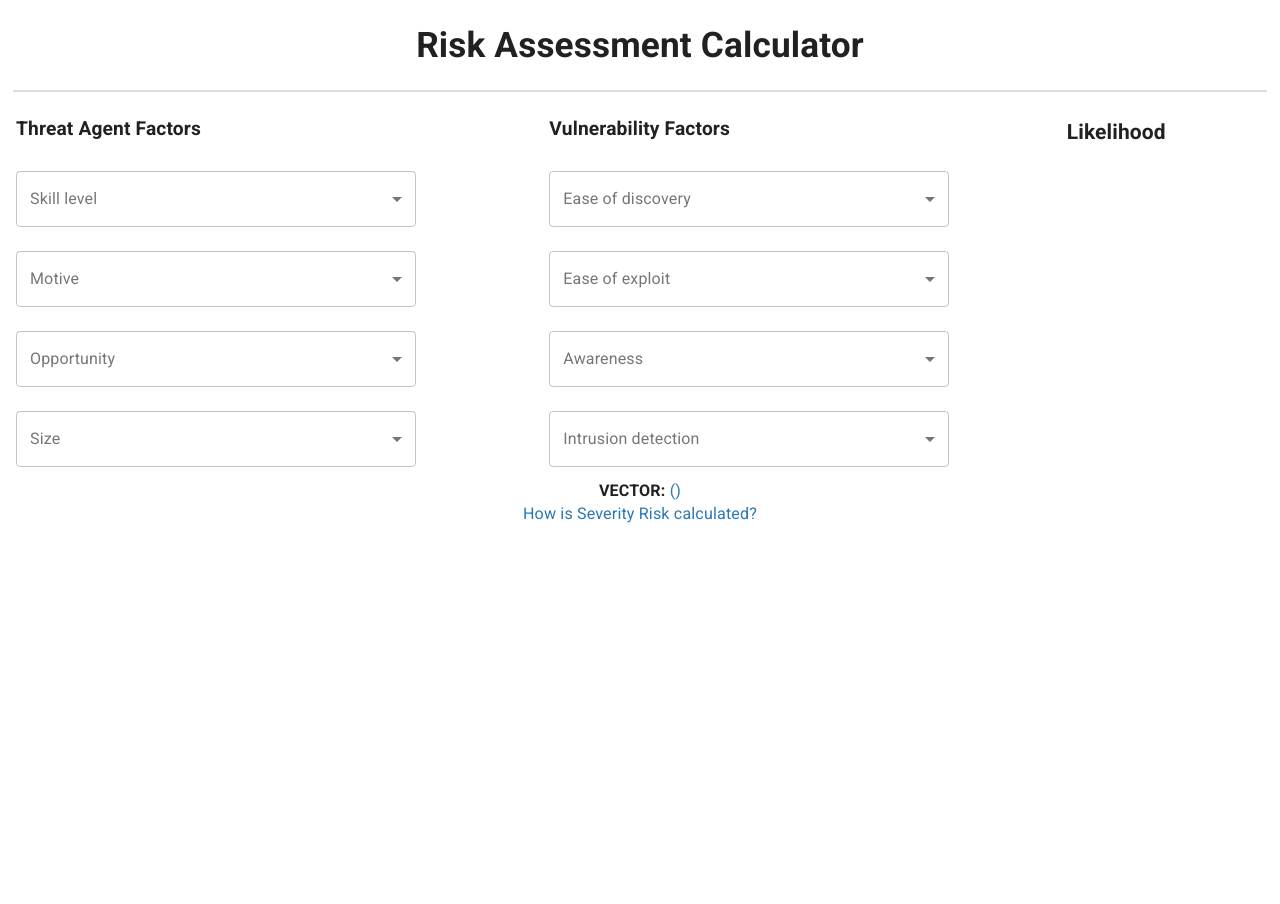
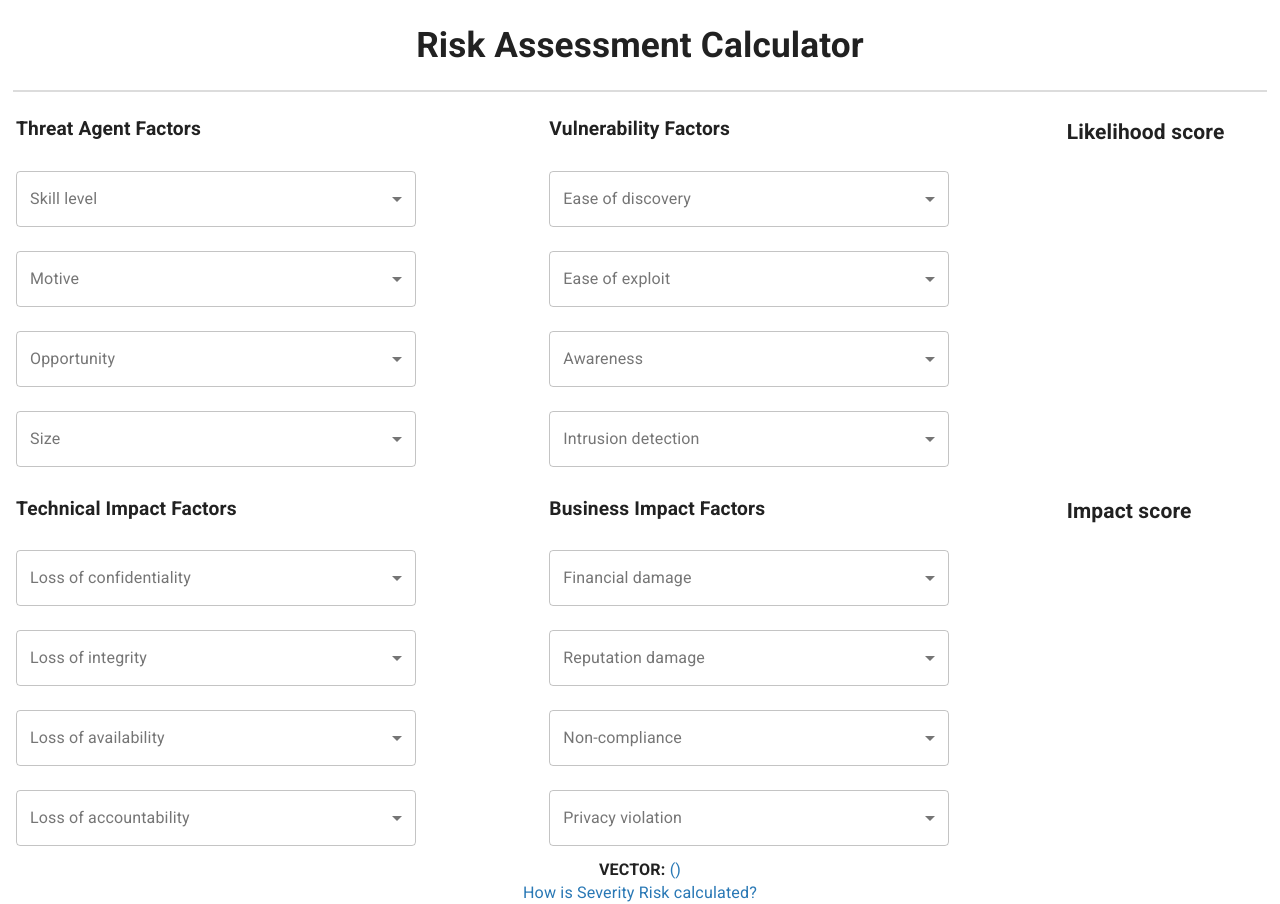
Before and after one commit to rajasoun/tdd-ts-jest-risk-calculator, a Next.js app: page / in a window 1280 px wide. Before the commit the page ends 800 px from the top, so only its background shows below. Built offline with nearby package versions, Linux system fonts and the light colour scheme.

Commit message:
ui update

```diff
--- a/src/data/risk-calculator.json
+++ b/src/data/risk-calculator.json
@@ -206,7 +206,209 @@
         },
         {
             "label": "Threat Agent Factors",
-            "gridSize": 2
+            "gridSize": 2,
+            "factorsName": "Likelihood"
+        },
+        {
+            "title": "Technical Impact Factors",
+            "gridSize": 5,
+            "select": [
+                {
+                    "name": "Loss of confidentiality",
+                    "id": "TMF_LC",
+                    "options": [
+                        {
+                            "name" : "Minimal non-sensitive data disclosed",
+                            "value" : 2
+                        },
+                        {
+                            "name" : "minimal critical data disclosed",
+                            "value" : 6
+                        },
+                        {
+                            "name" : "extensive non-sensitive data disclosed",
+                            "value" : 6
+                        },
+                        {
+                            "name" : "extensive critical data disclosed",
+                            "value" : 7
+                        },
+                        {
+                            "name" : "all data disclosed",
+                            "value" : 9
+                        }
+                    ]
+                },
+                {
+                    "name": "Loss of integrity",
+                    "id": "TMF_LI",
+                    "options": [
+                        {
+                            "name" : "Minimal slightly corrupt data",
+                            "value" : 1
+                        },
+                        {
+                            "name" : "Minimal seriously corrupt data",
+                            "value" : 3
+                        },
+                        {
+                            "name" : "Extensive slightly corrupt data",
+                            "value" : 5
+                        },
+                        {
+                            "name" : "Extensive seriously corrupt data",
+                            "value" : 7
+                        },
+                        {
+                            "name" : "All data totally corrupt",
+                            "value" : 9
+                        }
+                    ]
+                },
+                {
+                    "name": "Loss of availability",
+                    "id": "LMF_LAV",
+                    "options": [
+                        {
+                            "name" : "Minimal secondary services interrupted",
+                            "value" : 1
+                        },
+                        {
+                            "name" : "Minimal primary services interrupted",
+                            "value" : 5
+                        },
+                        {
+                            "name" : "Extensive secondary services interrupted",
+                            "value" : 5
+                        },
+                        {
+                            "name" : "Extensive primary services interrupted",
+                            "value" : 7
+                        },
+                        {
+                            "name" : "All services completely lost",
+                            "value" : 9
+                        }
+                    ]
+                },
+                {
+                    "name": "Loss of accountability",
+                    "id": "LMF_LAC",
+                    "options": [
+                        {
+                            "name" : "Fully traceable",
+                            "value" : 1
+                        },
+                        {
+                            "name" : "Possibly traceable",
+                            "value" : 7
+                        },
+                        {
+                            "name" : "Completely anonymous",
+                            "value" : 9
+                        }
+                    ]
+                }
+            ]
+        },
+        {
+            "title": "Business Impact Factors",
+            "gridSize": 5,
+            "select": [
+                {
+                    "name": "Financial damage",
+                    "id": "BIF_FD",
+                    "options": [
+                        {
+                            "name" : "Less than the cost to fix the vulnerability",
+                            "value" : 1
+                        },
+                        {
+                            "name" : "Minor effect on annual profit",
+                            "value" : 3
+                        },
+                        {
+                            "name" : "Significant effect on annual profit",
+                            "value" : 7
+                        },
+                        {
+                            "name" : "Bankruptcy",
+                            "value" : 9
+                        }
+                    ]
+                },
+                {
+                    "name": "Reputation damage",
+                    "id": "BIF_RD",
+                    "options": [
+                        {
+                            "name" : "Minimal damage",
+                            "value" : 1
+                        },
+                        {
+                            "name" : "Loss of major accounts",
+                            "value" : 4
+                        },
+                        {
+                            "name" : "Loss of goodwill",
+                            "value" : 5
+                        },
+                        {
+                            "name" : "Brand damage",
+                            "value" : 9
+                        }
+                    ]
+                },
+                {
+                    "name": "Non-compliance",
+                    "id": "BIF_NC",
+                    "options": [
+                        {
+                            "name" : "Minor violation",
+                            "value" : 2
+                        },
+                        {
+                            "name" : "Clear violation",
+                            "value" : 5
+                        },
+                        {
+                            "name" : "High profile violation",
+                            "value" : 7
+                        },
+                        {
+                            "name" : "Total violation",
+                            "value" : 9
+                        }
+                    ]
+                },
+                {
+                    "name": "Privacy violation",
+                    "id": "BIF_PV",
+                    "options": [
+                        {
+                            "name" : "One individual",
+                            "value" : 3
+                        },
+                        {
+                            "name" : "Hundreds of people",
+                            "value" : 5
+                        },
+                        {
+                            "name" : "Thousands of people",
+                            "value" : 7
+                        },
+                        {
+                            "name" : "Millions of people",
+                            "value" : 9
+                        }
+                    ]
+                }
+            ]
+        },
+        {
+            "label": "Technical Impact Factors",
+            "gridSize": 2,
+            "factorsName": "Impact"
         }
     ]
 }
--- a/src/pages/index.tsx
+++ b/src/pages/index.tsx
@@ -47,7 +47,7 @@ const StyleDiv = styled.div`
 const LabelLayout = (props: any) => {
     return (
         <div>
-            <h2>Likelihood</h2>
+            <h2>{props.factorName} score</h2>
             <h3>{props.score}</h3>
         </div>
     )
@@ -82,7 +82,7 @@ const Home = ({data}: any) => {
                                 <SelectDropDown {...data} sendData={getData}/>
                         </FormControl>
                     </div>   ))    :
-                    <LabelLayout score={childPropsData}/> }
+                    <LabelLayout score={childPropsData} factorName={ele.factorsName}/> }
                         </Grid>
                     )
                 })
```
